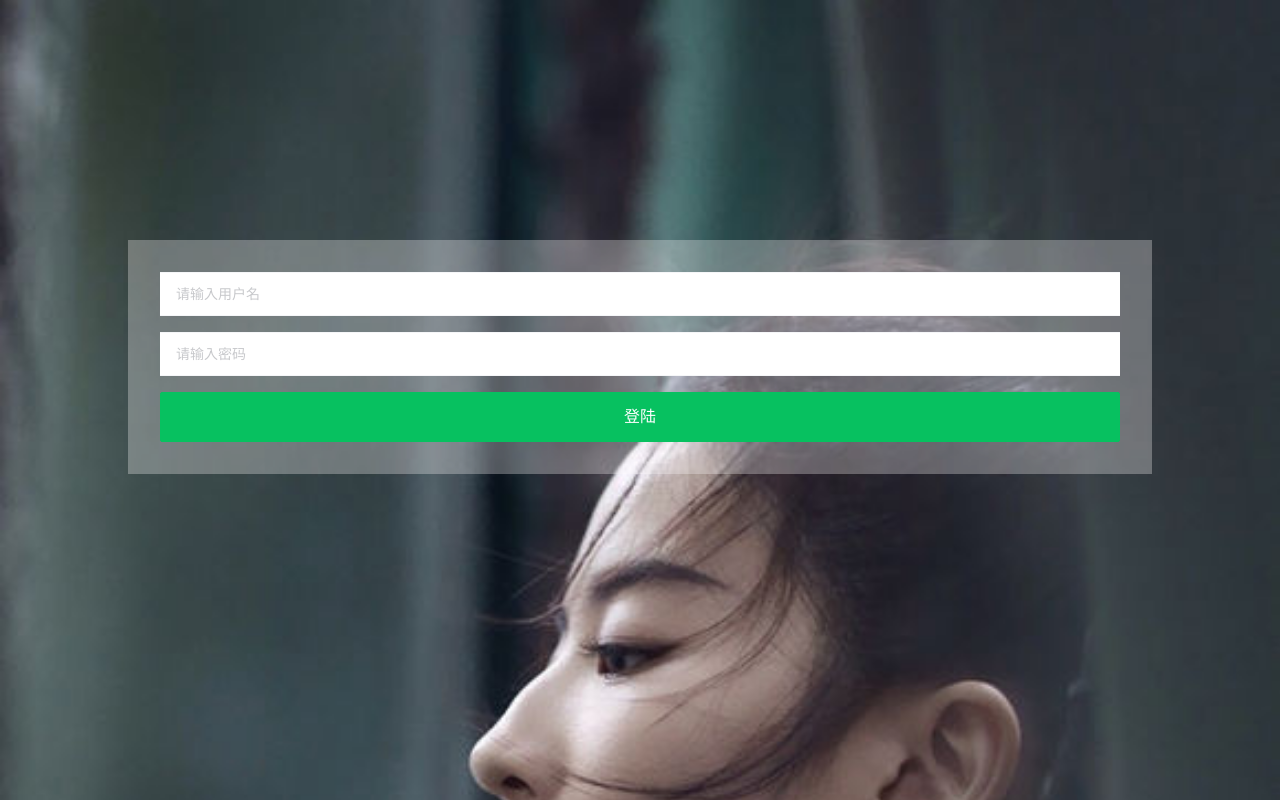
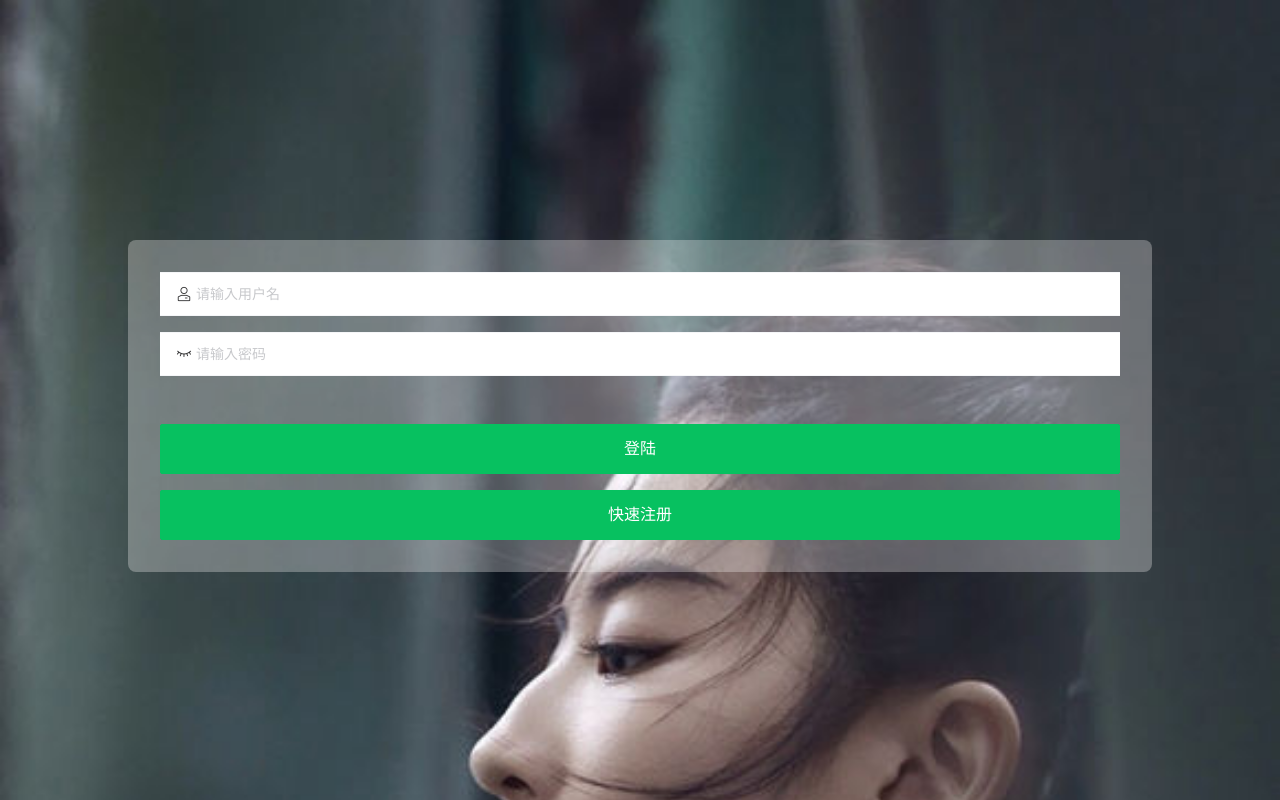
Before and after one commit to lanfengqiuqian/vue_vuex_vuerouter_app, a Vue app: page /login in a window 1280 px wide. Built offline with nearby package versions, Linux system fonts and the light colour scheme.

Commit message:
[lanqiang]修改了登陆样式

```diff
--- a/src/pages/Login.vue
+++ b/src/pages/Login.vue
@@ -4,28 +4,67 @@
             <form class="content">
                 <van-row class="username">
                     <van-cell-group>
-                    <van-field v-model="information.username" placeholder="请输入用户名" />
+                    <van-field v-model="information.username"
+                    left-icon="manager-o"
+                    placeholder="请输入用户名" />
                     </van-cell-group>
                 </van-row>
                 <van-row class="password">
                     <van-cell-group>
-                    <van-field v-model="information.password" type="password" placeholder="请输入密码"/>
+                    <van-field v-model="information.password"
+                    left-icon="closed-eye"
+                    type="password" placeholder="请输入密码"/>
                     </van-cell-group>
                 </van-row>
                 <van-row>
-                    <van-button type="primary" size="large" @click.prevent="submitHandler">登陆</van-button>
+                    <van-button class="submit" type="primary" size="large" @click.prevent="submitHandler">登陆</van-button>
+                </van-row>
+                <van-row>
+                    <van-button type="primary" size="large" @click.prevent="register">快速注册</van-button>
                 </van-row>
             </form>
         </div>
+        <!-- 模态框 -->
+        <van-dialog
+        v-model="show"
+        title="快速注册"
+        show-cancel-button
+        @confirm="success"
+        >
+            <van-row class="username">
+                <van-cell-group>
+                <van-field v-model="information.username"
+                left-icon="manager-o"
+                placeholder="请输入用户名" />
+                </van-cell-group>
+            </van-row>
+            <van-row class="password">
+                <van-cell-group>
+                <van-field v-model="information.password"
+                left-icon="closed-eye"
+                type="password" placeholder="请输入密码"/>
+                </van-cell-group>
+            </van-row>
+        </van-dialog>
+        <!-- /模态框 -->
     </div>
 </template>
 <script>
 import {mapState,mapGetters,mapMutations,mapActions} from 'vuex'
+import Vue from 'vue';
+import { Dialog } from 'vant';
+import { Notify } from 'vant';
+
+Vue.use(Notify);
+
 export default {
     data(){
         return {
-
+            show:false
         }
+    },
+     components: {
+        [Dialog.Component.name]: Dialog.Component
     },
     computed:{
         ...mapState("login",["information"]),
@@ -38,7 +77,16 @@ export default {
         submitHandler(){
             this.loginHandler(this.information);
             this.$router.push({path:'/home'});
-        }
+        },
+        //快速注册
+        register(){
+            this.show = true;
+        },
+        //注册成功
+        success(){
+            Notify({ type: 'success', message: '恭喜你注册成功,快去登陆吧!' });
+            this.show = false;
+        },
     },
     created(){
     }
@@ -59,8 +107,12 @@ export default {
     /* bottom:30%; */
     background:rgba(252, 247, 247, 0.3);
     padding:2rem;
+    border-radius: 8px;
 }
-.username,.password{
+.password{
+    margin-bottom: 3rem;
+}
+.username,.submit{
     margin-bottom: 1rem;
 }
 </style>
```
